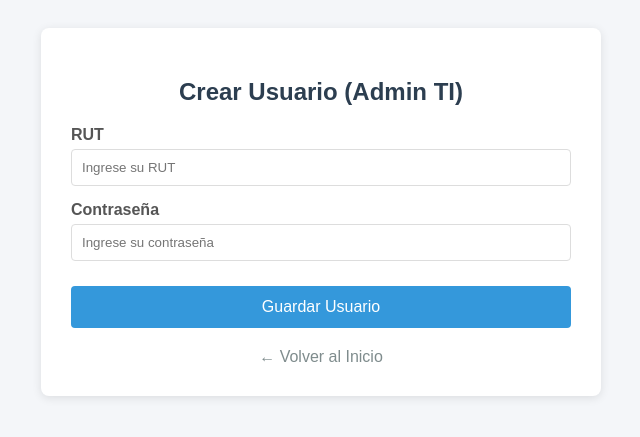
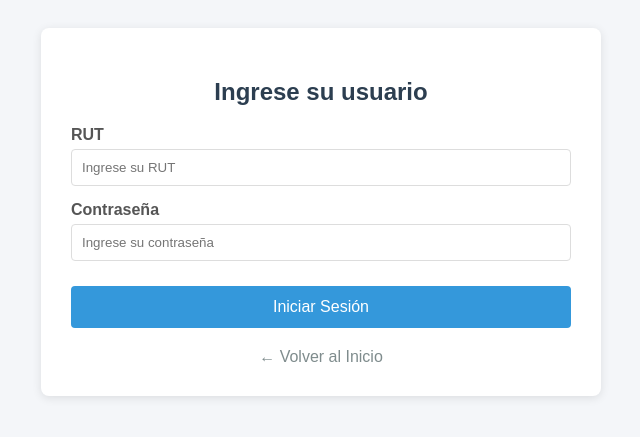
Before and after one commit to LeoCofre/Proyecto-Integrado-Grupo-5, a Django app: page /login/ in a window 1280 px wide. Shown: the top 437 px of the page, without its empty margins (319-959 px from the left). Run offline with Django 5.2, Linux system fonts and the light colour scheme.

Commit message:
se edito scrip del login

```diff
--- a/login/templates/login/login.html
+++ b/login/templates/login/login.html
@@ -3,7 +3,7 @@
 <head>
     <meta charset="UTF-8">
     <meta name="viewport" content="width=device-width, initial-scale=1.0">
-    <title>Crear Nuevo Usuario - Sistema Neonatal</title>
+    <title>Sistema Neonatal-Login</title>
     <!-- Estilos simples para que se vea bien -->
     <style>
         body { font-family: sans-serif; background-color: #f4f6f9; padding: 20px; }
@@ -23,7 +23,7 @@
 <body>
 
 <div class="container">
-    <h2>Crear Usuario (Admin TI)</h2>
+    <h2>Ingrese su usuario</h2>
 
     <!-- Bloque de Mensajes (Éxito o Error) -->
     {% if messages %}
@@ -52,7 +52,7 @@
             </div>
         {% endfor %}
 
-        <button type="submit">Guardar Usuario</button>
+        <button type="submit">Iniciar Sesión</button>
     </form>
 
     <a href="/" class="back-link">← Volver al Inicio</a>
```
